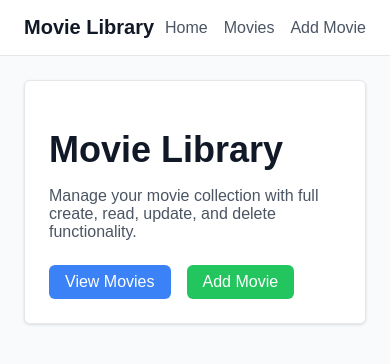
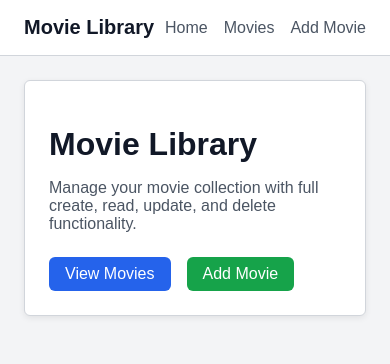
Before and after one commit to schwemax/movie-library, a Next.js app: page / in a window 390 px wide. Shown: the top 364 px of the page. Built offline with nearby package versions, Linux system fonts and the light colour scheme.

Commit message:
css change

```diff
--- a/app/globals.css
+++ b/app/globals.css
@@ -4,13 +4,21 @@
 
 body {
     margin: 0;
-    background: #f8fafc;
+    background: #f3f4f6;
     color: #111827;
     font-family: Arial, Helvetica, sans-serif;
 }
 
+main {
+    min-height: calc(100vh - 65px);
+}
+
 a {
     text-decoration: none;
+}
+
+a:hover {
+    text-decoration: underline;
 }
 
 button,
@@ -18,9 +26,22 @@ input {
     font: inherit;
 }
 
+input {
+    background: #ffffff;
+    outline: none;
+}
+
+input:focus {
+    border-color: #3b82f6;
+}
+
 button {
     border: 0;
     cursor: pointer;
+}
+
+button:hover {
+    opacity: 0.9;
 }
 
 .mx-auto { margin-left: auto; margin-right: auto; }
@@ -46,16 +67,16 @@ button {
 .max-w-5xl { max-width: 64rem; }
 .w-full { width: 100%; }
 .rounded { border-radius: 0.375rem; }
-.border { border: 1px solid #e5e7eb; }
-.border-b { border-bottom: 1px solid #e5e7eb; }
+.border { border: 1px solid #d1d5db; }
+.border-b { border-bottom: 1px solid #d1d5db; }
 .bg-white { background-color: #ffffff; }
-.bg-blue-500 { background-color: #3b82f6; }
-.bg-green-500 { background-color: #22c55e; }
-.bg-red-500 { background-color: #ef4444; }
+.bg-blue-500 { background-color: #2563eb; }
+.bg-green-500 { background-color: #16a34a; }
+.bg-red-500 { background-color: #dc2626; }
 .text-white { color: #ffffff; }
-.text-blue-500 { color: #3b82f6; }
-.text-green-500 { color: #22c55e; }
-.text-red-500 { color: #ef4444; }
+.text-blue-500 { color: #2563eb; }
+.text-green-500 { color: #16a34a; }
+.text-red-500 { color: #dc2626; }
 .text-gray-500 { color: #6b7280; }
 .text-gray-600 { color: #4b5563; }
 .text-gray-900 { color: #111827; }
@@ -65,12 +86,22 @@ button {
 .text-3xl { font-size: 1.875rem; }
 .text-4xl { font-size: 2.25rem; }
 .font-bold { font-weight: 700; }
-.shadow { box-shadow: 0 1px 3px rgba(15, 23, 42, 0.12); }
-.transition { transition: all 0.2s ease; }
+.shadow { box-shadow: 0 2px 6px rgba(0, 0, 0, 0.08); }
+.transition { transition: 0.2s; }
 .space-y-3 > * + * { margin-top: 0.75rem; }
 .grid-cols-1 { grid-template-columns: repeat(1, minmax(0, 1fr)); }
-.hover\:shadow-md:hover { box-shadow: 0 10px 20px rgba(15, 23, 42, 0.12); }
-.hover\:text-blue-500:hover { color: #3b82f6; }
+.hover\:shadow-md:hover { box-shadow: 0 4px 12px rgba(0, 0, 0, 0.12); }
+.hover\:text-blue-500:hover { color: #2563eb; }
+
+@media (max-width: 640px) {
+    .flex {
+        flex-wrap: wrap;
+    }
+
+    .text-4xl {
+        font-size: 2rem;
+    }
+}
 
 @media (min-width: 640px) {
     .sm\:grid-cols-2 {
```
